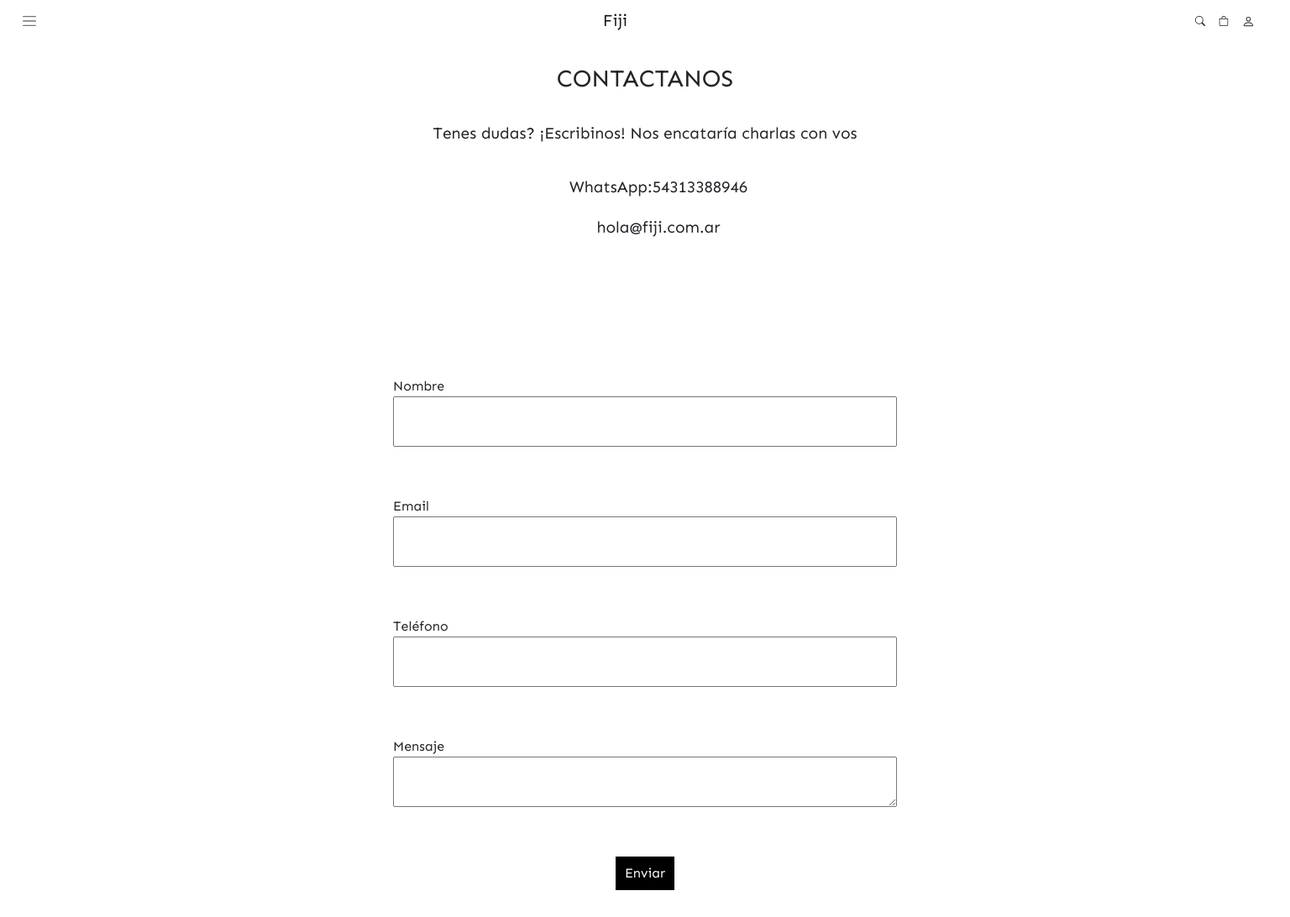
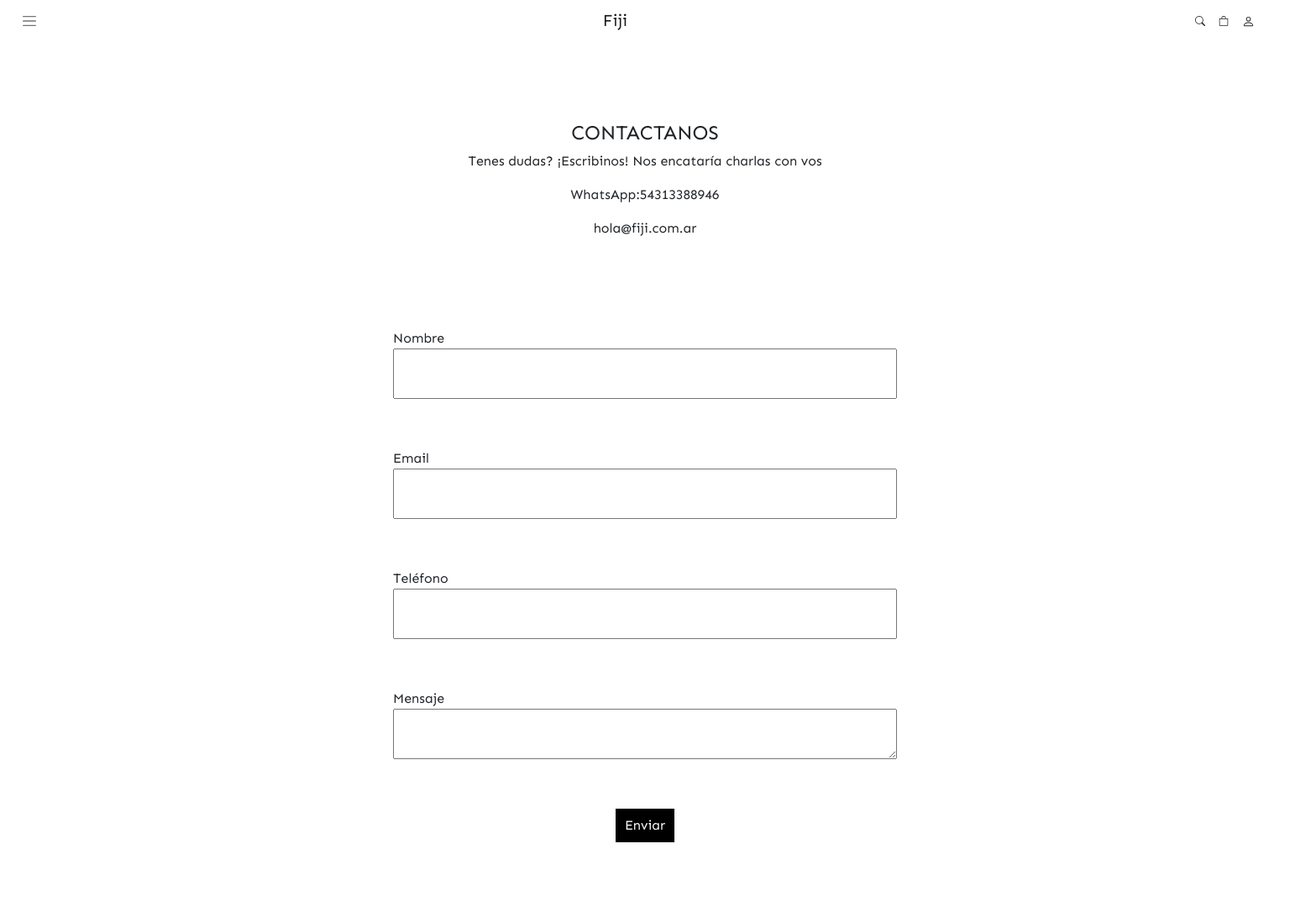
Before and after one commit to paulavito/fiji, a plain HTML site: page paginas/contacto.html in a window 1536 px wide. Shown: the top 1092 px of the page at 84% size. Drawn offline with Linux system fonts and the light colour scheme.

Commit message:
contact pag modify

```diff
--- a/css/styles.css
+++ b/css/styles.css
@@ -219,24 +219,15 @@
     justify-content: center;
     text-align: center;
     padding: 2%;
-    padding-top: 5%;
-    padding-bottom: 5%;
 }
 
-.contacto h2 {
-    font-size: 1.2rem;
-    padding-bottom: 5%;
+.contactanos h2 {
+    padding-top: 5%;
+    font-size: 1rem;
 }
 
 .contacto p {
-    font-size: 0.9rem;
-    padding-bottom: 2%;
-}
-
-.contacto ul li {
-    font-size: 0.9rem;
-    text-decoration: none;
-    list-style: none;
+    font-size: 0.8rem;
 }
 
 .formulario {
@@ -406,14 +397,10 @@ form div {
     }
     /* ==== pagina contacto ==== */
     .contacto h2 {
-        font-size: 1.8rem;
+        font-size: 1.2rem;
     }
     .contacto p {
-        font-size: 1.2rem;
-    }
-    .contacto ul li {
-        font-size: 1rem;
-        padding: 2%;
+        font-size: 0.9rem;
     }
     form div {
         padding: 2%;
@@ -539,14 +526,10 @@ form div {
     }
     /* ==== pagina contacto ==== */
     .contacto h2 {
-        font-size: 1.8rem;
+        font-size: 1.5rem;
     }
     .contacto p {
-        font-size: 1.2rem;
-        padding-bottom: 2%;
-    }
-    .contacto ul li {
-        font-size: 1.2rem;
+        font-size: 1rem;
     }
     .box {
         height: 60px;
@@ -557,6 +540,9 @@ form div {
         width: 70px;
     }
 }
+
+
+/* === scroll to-top ===*/
 
 #scroll {
     position: fixed;
--- a/paginas/contacto.html
+++ b/paginas/contacto.html
@@ -78,15 +78,29 @@
         </nav>
     </header>
     <main>
-        <section class="contacto">
-            <div>
-                <h2>CONTACTANOS</h2>
-                <P>Tenes dudas? ¡Escribinos! Nos encataría charlas con vos</P>
-                <ul>
-                    <li>WhatsApp:54313388946</li>
-                    <li>hola@fiji.com.ar</li>
-                </ul>
-            </div>
+
+
+
+
+        <section class="contacto mt-5">
+            <div class="container">
+
+                <div class=" contactanos col  align-self-center">
+                    <h2>CONTACTANOS</h2>
+                </div>
+
+                <div class="row">
+                    <div class="col">
+
+                        <P>Tenes dudas? ¡Escribinos! Nos encataría charlas con vos</P>
+                        <p>WhatsApp:54313388946</p>
+                        <p> hola@fiji.com.ar</p>
+
+                    </div>
+
+                </div>
+                <div>
+
         </section>
 
         <div class="formulario">
@@ -126,6 +140,7 @@
                 <i class="fab fa-pinterest"></i>
                 <i class="fab fa-facebook-f"></i>
             </section>
+
 
             <div class="footer-info p-2 ">
                 <div class="row m-0">
```
